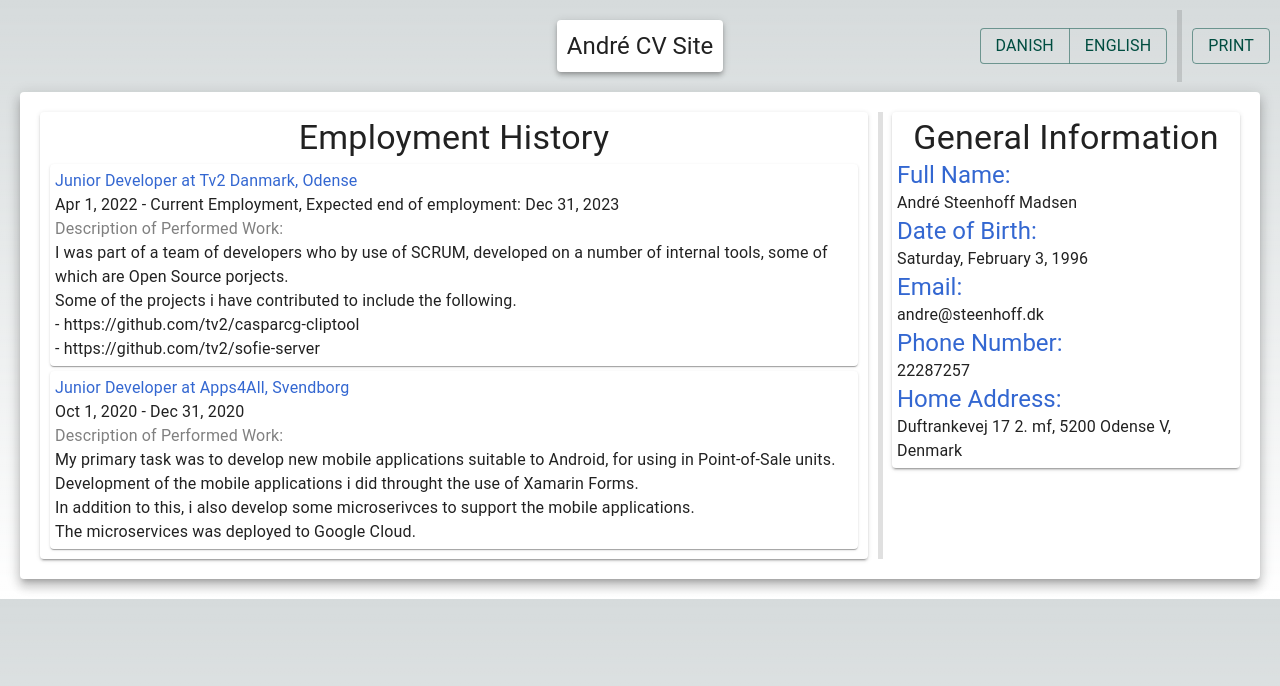
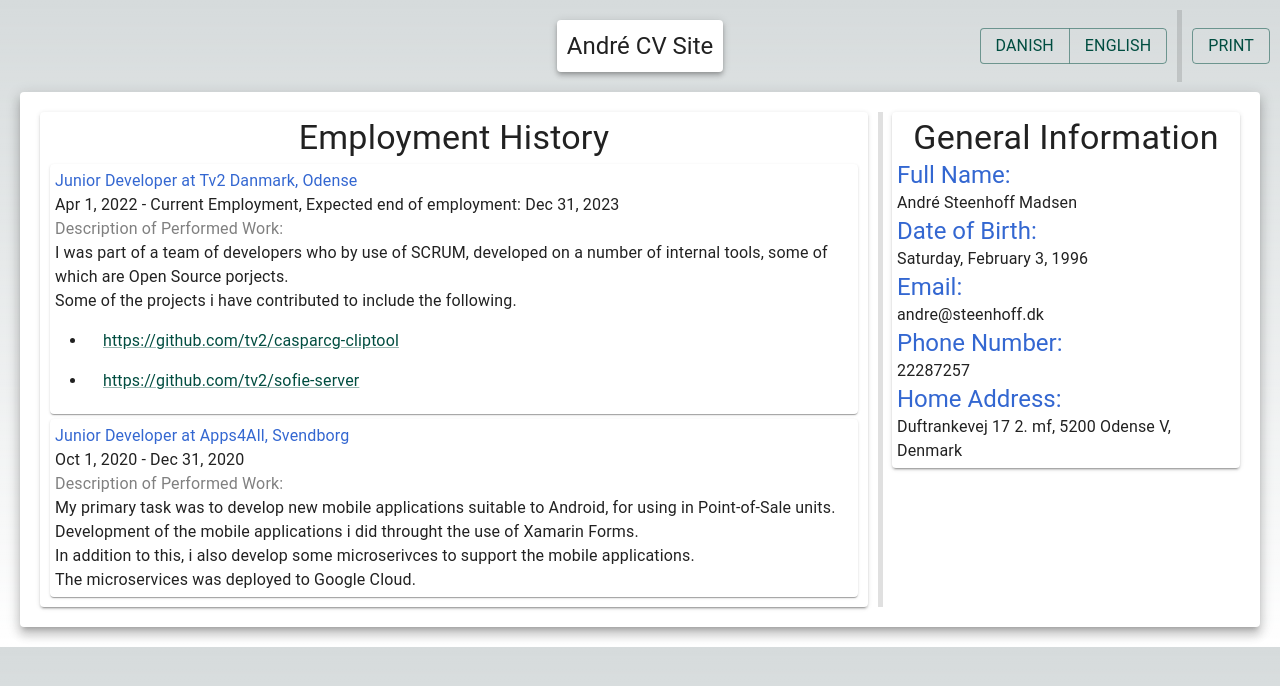
Before and after one commit to andr9528/andr9528.github.io, a Next.js app: page / in a window 1280 px wide. Shown: the top 686 px of the page. Built offline with nearby package versions, Linux system fonts and the light colour scheme.

Commit message:
refactor: changes localization to return ReactNode elements.
This allows more detailed setup for how some localized text should be displayed, e.g. if it contains links or list.

```diff
--- a/src/app/cv/components/emplyment-section/employment.tsx
+++ b/src/app/cv/components/emplyment-section/employment.tsx
@@ -2,6 +2,7 @@ import { LabelledTypography } from "@/shared/components/labelled-typography";
 import { EmploymentEntity } from "@/shared/entities/employment-entity";
 import { LocalizationService } from "@/shared/services/localization-service";
 import { Paper, Typography } from "@mui/material";
+import { ReactNode } from "react";
 
 interface EmploymentProps {
     employmentEntity: EmploymentEntity
@@ -23,14 +24,14 @@ export function Employment(props: EmploymentProps): JSX.Element {
             <LabelledTypography
                 labelText={localizationService.getComponentEmploymentText("workDescriptionLabel")}
                 labelProps={{color: 'GrayText'}}
-                mainText={props.employmentEntity.workDescription}
+                mainText={localizationService.getEntityEmploymentText(props.employmentEntity.workDescriptionKey)}
                 mainProps={{variant: 'body1', style: {whiteSpace: 'pre-line'}}}/>
         </Paper>
     )
 
     function buildEmployedAsAtString(): string {
-        const title: string = props.employmentEntity.jobTitle
-        const joiningWord: string = localizationService.getComponentEmploymentText('joiningWord')
+        const title: ReactNode = localizationService.getEntityEmploymentText(props.employmentEntity.jobTitleKey)
+        const joiningWord: ReactNode = localizationService.getComponentEmploymentText('joiningWord')
         const employer: string = props.employmentEntity.employer
         const city: string = props.employmentEntity.city
 
@@ -41,14 +42,14 @@ export function Employment(props: EmploymentProps): JSX.Element {
         const start: string = getLocalizedDate(props.employmentEntity.startDate)
 
         if (props.employmentEntity.endDate && isDateInFuture(props.employmentEntity.endDate)) {
-            const currentEmplyment: string = localizationService.getComponentEmploymentText('currentEmployment')
-            const expectedEnd: string = localizationService.getComponentEmploymentText('expectedEnd')
+            const currentEmplyment: ReactNode = localizationService.getComponentEmploymentText('currentEmployment')
+            const expectedEnd: ReactNode = localizationService.getComponentEmploymentText('expectedEnd')
             const endDate: string = getLocalizedDate(props.employmentEntity.endDate)
             const end: string = `${currentEmplyment}, ${expectedEnd} ${endDate}`
             return `${start} - ${end}`
         }
 
-        const end: string = props.employmentEntity.endDate
+        const end: ReactNode = props.employmentEntity.endDate
             ? getLocalizedDate(props.employmentEntity.endDate)
             : localizationService.getComponentEmploymentText('currentEmployment')
 
--- a/src/app/cv/components/general-information-section.tsx
+++ b/src/app/cv/components/general-information-section.tsx
@@ -8,7 +8,7 @@ export function GeneralInformationSection(): JSX.Element {
     const localizationService: LocalizationService = LocalizationService.instance
     const generalInformation: GeneralInformationEntity = EntityGenerationService.instance.getGeneralInformationEntity()
     const fullName: string = `${generalInformation.firstName} ${generalInformation.middleName} ${generalInformation.lastName}`
-    const fullAddress: string = `${generalInformation.address}, ${generalInformation.postalNumber} ${generalInformation.city}, ${generalInformation.country}`
+    const fullAddress: string = `${generalInformation.address}, ${generalInformation.postalNumber} ${generalInformation.city}, ${localizationService.getEntityGeneralInformationText(generalInformation.countryKey)}`
 
     return (
         <Paper elevation={2} sx={{padding: '5px'}}>
--- a/src/shared/entities/employment-entity.ts
+++ b/src/shared/entities/employment-entity.ts
@@ -1,8 +1,10 @@
+import { EntityEmploymentLocalizationKeys } from "../localization/employment-localization"
+
 export interface EmploymentEntity {
-    jobTitle: string
+    jobTitleKey: EntityEmploymentLocalizationKeys
     startDate: Date
     endDate?: Date
     employer: string
     city: string
-    workDescription: string
+    workDescriptionKey: EntityEmploymentLocalizationKeys
 }
--- a/src/shared/entities/general-information-entity.ts
+++ b/src/shared/entities/general-information-entity.ts
@@ -1,3 +1,5 @@
+import { EntityGeneralInformationLocalizationKeys } from "../localization/general-information-localization"
+
 export interface GeneralInformationEntity {
     firstName: string
     middleName: string
@@ -6,7 +8,7 @@ export interface GeneralInformationEntity {
     email: string
     dateOfBirth: Date
     city: string
-    country: string
+    countryKey: EntityGeneralInformationLocalizationKeys
     address: string
     postalNumber: number
 }
--- a/src/shared/localization/employment-localization.ts
+++ b/src/shared/localization/employment-localization.tsx
@@ -1,18 +1,21 @@
+import { Link, List, ListItem } from "@mui/material"
+import { ReactNode } from "react"
+
 export interface EntityEmploymentLocalization {
-    jobTitleApps4All: string
-    jobTitleTv2: string
-    workDescriptionApps4All: string
-    workDescriptionTv2: string
+    jobTitleApps4All: ReactNode
+    jobTitleTv2: ReactNode
+    workDescriptionApps4All: ReactNode
+    workDescriptionTv2: ReactNode
 }
 
 export type EntityEmploymentLocalizationKeys = keyof EntityEmploymentLocalization
 
 export interface ComponentEmploymentLocalization {
-    sectionHeader: string
-    joiningWord: string
-    currentEmployment: string
-    expectedEnd: string
-    workDescriptionLabel: string
+    sectionHeader: ReactNode
+    joiningWord: ReactNode
+    currentEmployment: ReactNode
+    expectedEnd: ReactNode
+    workDescriptionLabel: ReactNode
 }
 
 export type ComponentEmploymentLocalizationKeys = keyof ComponentEmploymentLocalization
@@ -32,12 +35,11 @@ const defaultEmploymentLocalization: EmploymentLocalization = {
         In addition to this, i also develop some microserivces to support the mobile applications.
         The microservices was deployed to Google Cloud.
         `,
-        workDescriptionTv2:
-        `I was part of a team of developers who by use of SCRUM, developed on a number of internal tools, some of which are Open Source porjects.
-            Some of the projects i have contributed to include the following.
-            - https://github.com/tv2/casparcg-cliptool
-            - https://github.com/tv2/sofie-server
-        `
+        workDescriptionTv2: createTv2WorkDescription(
+            `I was part of a team of developers who by use of SCRUM, developed on a number of internal tools, some of which are Open Source porjects.
+        Some of the projects i have contributed to include the following.`
+        )
+
     },
     componentLocalization: {
         sectionHeader: 'Employment History',
@@ -80,3 +82,21 @@ export const danishEmploymentLocalization: EmploymentLocalization = {
         workDescriptionLabel: 'Beskrivelse af Arbejdsopgaver:'
     }
 }
+
+function createTv2WorkDescription(baseText: string): ReactNode {
+    return <>
+        {baseText}
+    <List sx={{ listStyleType: 'disc', pl: 4 }}>
+        <ListItem sx={{ display: 'list-item' }}>
+            <Link href="https://github.com/tv2/casparcg-cliptool">
+            https://github.com/tv2/casparcg-cliptool
+            </Link>
+        </ListItem>
+        <ListItem sx={{ display: 'list-item' }}>
+            <Link href="https://github.com/tv2/sofie-server">
+            https://github.com/tv2/sofie-server
+            </Link>
+        </ListItem>
+    </List>
+    </>
+}
--- a/src/shared/services/entity-generation-service.ts
+++ b/src/shared/services/entity-generation-service.ts
@@ -1,6 +1,8 @@
 import { EmploymentEntity } from "../entities/employment-entity"
 import { GeneralInformationEntity } from "../entities/general-information-entity"
+import { EntityEmploymentLocalizationKeys } from "../localization/employment-localization"
 import { LocalizationService } from "./localization-service"
+import { EntityGeneralInformationLocalizationKeys } from '../localization/general-information-localization';
 
 export class EntityGenerationService {
     public static instance: EntityGenerationService = new EntityGenerationService()
@@ -19,30 +21,38 @@ export class EntityGenerationService {
             email: 'andre@steenhoff.dk',
             dateOfBirth: new Date(1996,1,3),
             city: 'Odense V',
-            country: this.localizationService.getEntityGeneralInformationText("country"),
+            countryKey: this.getEntityGeneralInformationLocalizationKey("country"),
             address: 'Duftrankevej 17 2. mf',
             postalNumber: 5200
         }
     }
 
+    private getEntityGeneralInformationLocalizationKey(key: EntityGeneralInformationLocalizationKeys): EntityGeneralInformationLocalizationKeys {
+        return key
+    }
+
     public getEmploymentEntities(): EmploymentEntity[] {
         return [
             {
-                jobTitle: this.localizationService.getEntityEmploymentText("jobTitleApps4All"),
+                jobTitleKey: this.getEntityEmploymentLocalizationKey("jobTitleApps4All"),
                 startDate: new Date(2020, 9, 1),
                 endDate: new Date(2020, 11, 31),
                 employer: 'Apps4All',
                 city: 'Svendborg',
-                workDescription: this.localizationService.getEntityEmploymentText("workDescriptionApps4All")
+                workDescriptionKey: this.getEntityEmploymentLocalizationKey("workDescriptionApps4All")
             },
             {
-                jobTitle: this.localizationService.getEntityEmploymentText("jobTitleTv2"),
+                jobTitleKey: this.getEntityEmploymentLocalizationKey("jobTitleTv2"),
                 startDate: new Date(2022, 3, 1),
                 endDate: new Date(2023, 11, 31),
                 employer: 'Tv2 Danmark',
                 city: 'Odense',
-                workDescription: this.localizationService.getEntityEmploymentText("workDescriptionTv2")
+                workDescriptionKey: this.getEntityEmploymentLocalizationKey("workDescriptionTv2")
             }
         ].sort((a, b) => a.startDate.getTime() - b.startDate.getTime()).reverse()
     }
+
+    private getEntityEmploymentLocalizationKey(key: EntityEmploymentLocalizationKeys): EntityEmploymentLocalizationKeys {
+        return key
+    }
 }
--- a/src/shared/services/localization-service.ts
+++ b/src/shared/services/localization-service.ts
@@ -1,4 +1,4 @@
-import { Dispatch, SetStateAction } from "react"
+import { Dispatch, ReactNode, SetStateAction } from "react"
 import { Localization, danishLocalization, englishLocalization } from "../localization/localization"
 import { HeaderLocalizationKeys } from "../localization/header"
 import { BaseService } from "./base-service"
@@ -39,15 +39,15 @@ export class LocalizationService extends BaseService<Language> {
     }
 
 
-    public getHeaderText(key: HeaderLocalizationKeys): string {
+    public getHeaderText(key: HeaderLocalizationKeys): ReactNode {
         return this.getCurrentLocalization().header[key]
     }
 
-    public getEntityGeneralInformationText(key: EntityGeneralInformationLocalizationKeys): string {
+    public getEntityGeneralInformationText(key: EntityGeneralInformationLocalizationKeys): ReactNode {
         return this.getCurrentLocalization().generalInformation.entityLocalization[key]
     }
 
-    public getComponetGeneralInformationText(key: ComponentGeneralInformationLocalizationKeys): string {
+    public getComponetGeneralInformationText(key: ComponentGeneralInformationLocalizationKeys): ReactNode {
         return this.getCurrentLocalization().generalInformation.componentLocalization[key]
     }
 
@@ -59,11 +59,11 @@ export class LocalizationService extends BaseService<Language> {
         return this.currentLanguage
     }
 
-    public getEntityEmploymentText(key: EntityEmploymentLocalizationKeys): string {
+    public getEntityEmploymentText(key: EntityEmploymentLocalizationKeys): ReactNode {
         return this.getCurrentLocalization().employment.entityLocalization[key]
     }
 
-    public getComponentEmploymentText(key: ComponentEmploymentLocalizationKeys): string {
+    public getComponentEmploymentText(key: ComponentEmploymentLocalizationKeys): ReactNode {
         return this.getCurrentLocalization().employment.componentLocalization[key]
     }
 }
```
Also changed, not shown: src/shared/components/labelled-typography.tsx (+4 -3 lines).
